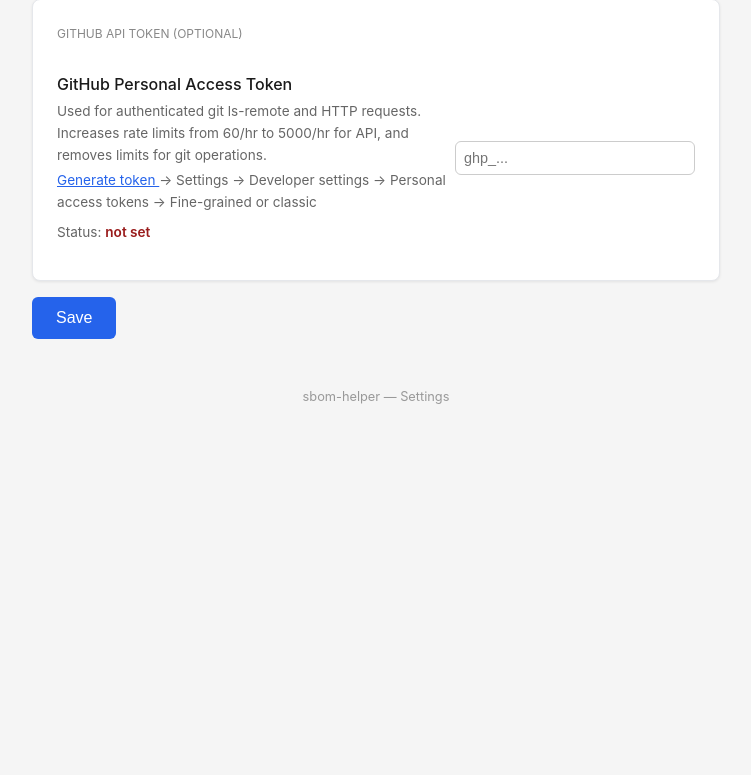
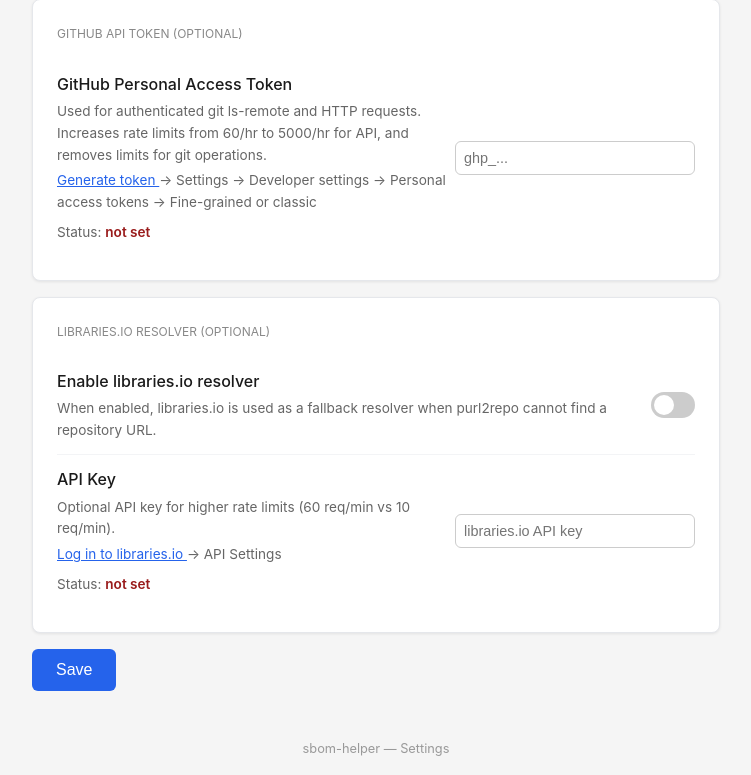
Before and after one commit to mArTi3-github/sbom-helper, a FastAPI app: page /settings in a window 1280 px wide. Shown: the part 460-1235 px from the top of the page, without its empty margins (264-1015 px from the left). Before the commit the page ends 864 px from the top, so only its background shows below. Run offline with FastAPI, Linux system fonts and the light colour scheme; parts of the project's set-up code (start-up, migrations or seed data) failed here and were passed over.

Commit message:
feat: add Libraries.io resolver card to settings page

```diff
--- a/src/purl_resolver/templates/settings.html
+++ b/src/purl_resolver/templates/settings.html
@@ -122,6 +122,44 @@
             </div>
         </div>
 
+        <div class="card" style="margin-top:1rem;">
+            <div class="card-title">Libraries.io Resolver (optional)</div>
+            <div class="setting-row">
+                <div>
+                    <div class="setting-label">Enable libraries.io resolver</div>
+                    <div class="setting-desc">
+                        When enabled, libraries.io is used as a fallback resolver
+                        when purl2repo cannot find a repository URL.
+                    </div>
+                </div>
+                <label class="toggle">
+                    <input type="checkbox" id="librariesio-toggle">
+                    <span class="toggle-slider"></span>
+                </label>
+            </div>
+            <div class="setting-row">
+                <div>
+                    <div class="setting-label">API Key</div>
+                    <div class="setting-desc">
+                        Optional API key for higher rate limits (60 req/min vs 10 req/min).
+                    </div>
+                    <div class="setting-desc" style="margin-top:0.25rem;">
+                        <a href="https://libraries.io/login" target="_blank" style="color:#2563eb;">
+                            Log in to libraries.io
+                        </a> → API Settings
+                    </div>
+                    <div id="librariesio-key-status" class="setting-desc" style="margin-top:0.5rem;">
+                        Status: <span id="librariesio-key-badge" style="font-weight:600;">not set</span>
+                        <button id="clear-librariesio-key-btn" class="btn-danger btn-small" style="margin-left:0.5rem;display:none;">Clear key</button>
+                    </div>
+                </div>
+                <div style="text-align:right;">
+                    <input type="password" id="librariesio-key-input"
+                           placeholder="libraries.io API key" style="width:240px;padding:0.5rem;border:1px solid #ccc;border-radius:6px;font-size:0.9rem;">
+                </div>
+            </div>
+        </div>
+
         <button id="save-btn" style="margin-top:1rem;">Save</button>
         <div id="msg" class="msg"></div>
     </div>
@@ -134,6 +172,10 @@
         const saveBtn = document.getElementById("save-btn");
         const msgDiv = document.getElementById("msg");
         const clearTokenBtn = document.getElementById("clear-token-btn");
+        const lioToggle = document.getElementById("librariesio-toggle");
+        const lioKeyInput = document.getElementById("librariesio-key-input");
+        const lioBadge = document.getElementById("librariesio-key-badge");
+        const lioClearBtn = document.getElementById("clear-librariesio-key-btn");
 
         async function loadSettings() {
             try {
@@ -145,6 +187,10 @@
                 badge.textContent = data.token_set.github_token ? "set" : "not set";
                 badge.style.color = data.token_set.github_token ? "#166534" : "#991b1b";
                 clearTokenBtn.style.display = data.token_set.github_token ? "inline-block" : "none";
+                lioToggle.checked = data.librariesio_enabled;
+                lioBadge.textContent = data.token_set.librariesio_api_key ? "set" : "not set";
+                lioBadge.style.color = data.token_set.librariesio_api_key ? "#166534" : "#991b1b";
+                lioClearBtn.style.display = data.token_set.librariesio_api_key ? "inline-block" : "none";
             } catch {
                 showMessage("Failed to load settings", true);
             }
@@ -161,6 +207,10 @@
                 if (tokenInput.value.trim() !== "") {
                     body.github_token = tokenInput.value.trim();
                 }
+                body.librariesio_enabled = lioToggle.checked;
+                if (lioKeyInput.value.trim() !== "") {
+                    body.librariesio_api_key = lioKeyInput.value.trim();
+                }
                 const res = await fetch("/api/v1/settings", {
                     method: "PATCH",
                     headers: { "Content-Type": "application/json" },
@@ -169,6 +219,7 @@
                 if (res.ok) {
                     showMessage("Settings saved", false);
                     tokenInput.value = "";
+                    lioKeyInput.value = "";
                     loadSettings();
                 } else {
                     const data = await res.json();
@@ -203,6 +254,28 @@
             }
         }
 
+        async function clearLibrariesIoKey() {
+            lioClearBtn.disabled = true;
+            try {
+                const res = await fetch("/api/v1/settings", {
+                    method: "PATCH",
+                    headers: { "Content-Type": "application/json" },
+                    body: JSON.stringify({ librariesio_api_key: null }),
+                });
+                if (res.ok) {
+                    showMessage("Libraries.io key cleared", false);
+                    loadSettings();
+                } else {
+                    const data = await res.json();
+                    showMessage(data.message || "Failed to clear key", true);
+                }
+            } catch {
+                showMessage("Network error", true);
+            } finally {
+                lioClearBtn.disabled = false;
+            }
+        }
+
         function showMessage(text, isError) {
             msgDiv.textContent = text;
             msgDiv.className = "msg " + (isError ? "msg-err" : "msg-ok");
@@ -212,6 +285,7 @@
 
         saveBtn.addEventListener("click", saveSettings);
         clearTokenBtn.addEventListener("click", clearToken);
+        lioClearBtn.addEventListener("click", clearLibrariesIoKey);
         loadSettings();
     </script>
 </body>
```
